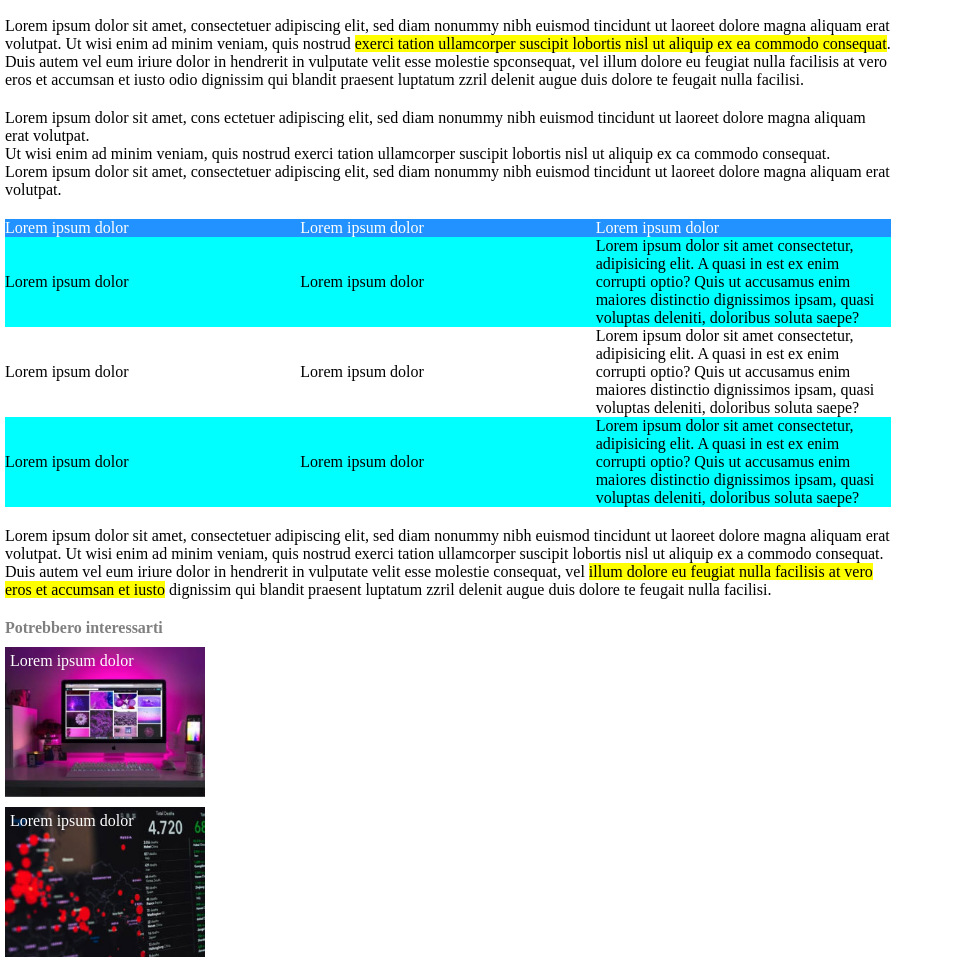
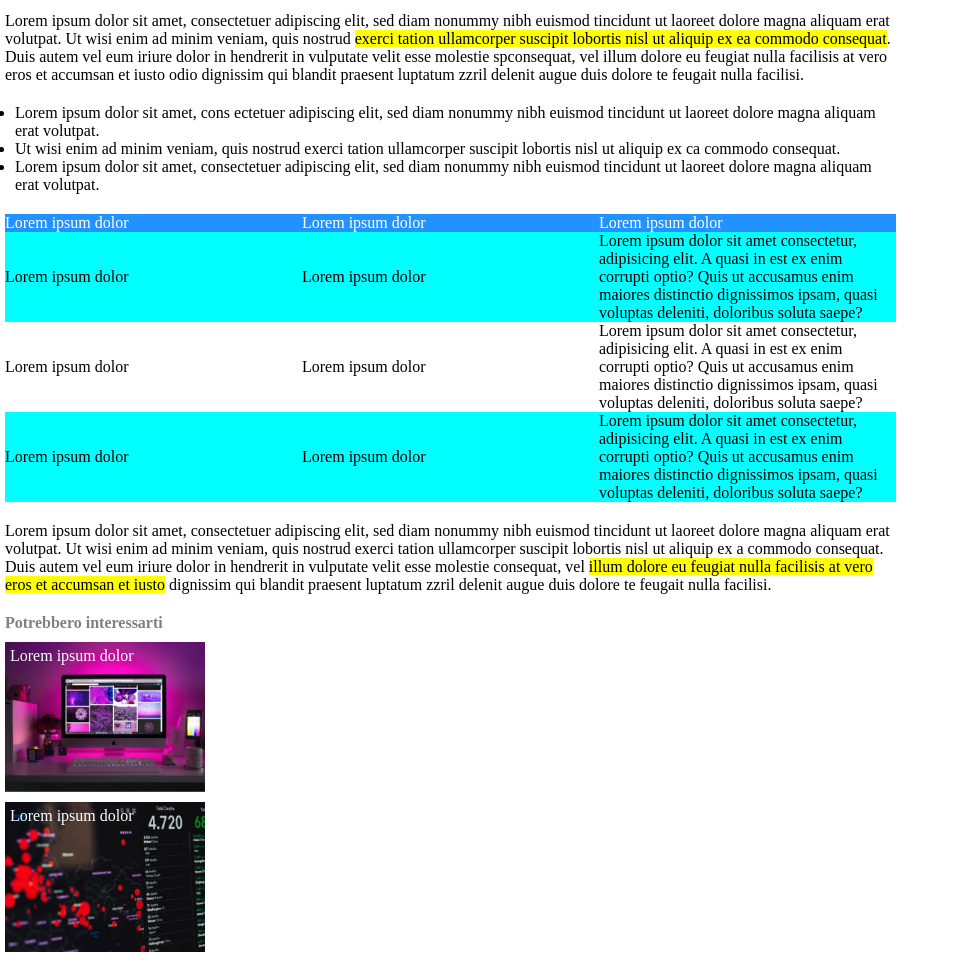
Before and after one commit to Marco9726/html-css-booleaner, a plain HTML site: page index.html in a window 1280 px wide. Shown: the part 988-1948 px from the top of the page, without its empty margins (0-959 px from the left). Drawn offline with Linux system fonts and the light colour scheme.

Commit message:
fixed margin

```diff
--- a/css/style.css
+++ b/css/style.css
@@ -4,9 +4,13 @@
     box-sizing: border-box;
 }
 
+
 body{
     width: 70%;
-    padding: 5px;
+}
+
+main, footer{
+    margin-left: 5px;
 }
 
 #background{
@@ -47,6 +51,10 @@ body{
     background-color: yellow;
 }
 
+ul{
+    margin-left: 10px;
+}
+
 table{
     border-collapse: collapse;
 
--- a/index.html
+++ b/index.html
@@ -13,6 +13,8 @@
             <div id="background">
                 <img id="logo" src="./img/logo.svg" alt="">
             </div>
+        </header>
+        <main>
             <!-- intestazione principale -->
             <div>
                 <h1>Internet deve essere al servizio del "bene pubblico": il <br>
@@ -21,16 +23,12 @@
                         <strong>Scritto da <span id="skyblue">The Booleaner</span></strong>
                         <div class="date">il 10/10/2020</div>
                     </div>
-
             </div>
-        </header>
-        <main>
             <!-- foto -->
             <div class="distance">
                 <img src="./img/tim-1.jpg" alt="">
                 <img src="./img/tim-2.jpg" alt="">
                 <div class="smalltext">Iet Photo: Tohn & and lames ( K night Foundation hv Scott Senrichsen <br>2nd Photo: Wikimedia, by Paul Clarke</div>
-
             </div>
             <!-- paragrafo -->
             <div class="distance">
@@ -40,11 +38,13 @@
                     zzril delenit augue duis dolore te feugait nulla facilisi.</p>
                 </div>
                 <!-- lista -->
+                <div>
                     <ul class="distance">
                         <li>Lorem ipsum dolor sit amet, cons ectetuer adipiscing elit, sed diam nonummy nibh euismod tincidunt ut laoreet dolore magna aliquam erat volutpat.</li>
                         <li>Ut wisi enim ad minim veniam, quis nostrud exerci tation ullamcorper suscipit lobortis nisl ut aliquip ex ca commodo consequat.</li>
                     <li>Lorem ipsum dolor sit amet, consectetuer adipiscing elit, sed diam nonummy nibh euismod tincidunt ut laoreet dolore magna aliquam erat volutpat.</li>
                 </ul>
+            </div>
             <!-- tabella -->
             <table class="distance">
                 <thead>
@@ -79,7 +79,6 @@
                     vulputate velit esse molestie consequat, vel <span class="yellow">illum dolore eu feugiat nulla facilisis at vero eros et accumsan et iusto</span> dignissim qui blandit praesent luptatum
                     zzril delenit augue duis dolore te feugait nulla facilisi.</p>
             </div>
-
         </main>
         <footer class="distance">
             <div class="textgrey"><strong>Potrebbero interessarti</strong></div>
```
Lines whose indentation alone changed are shown as unchanged.
